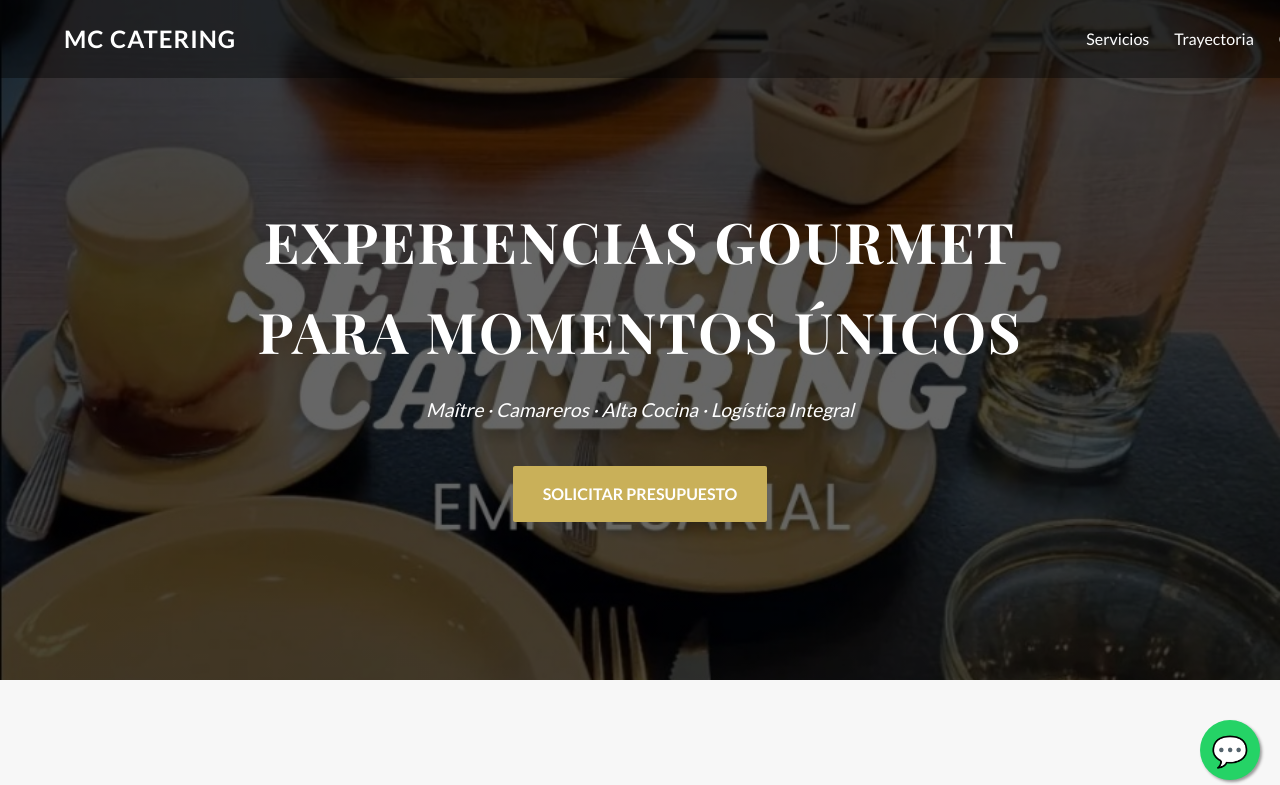
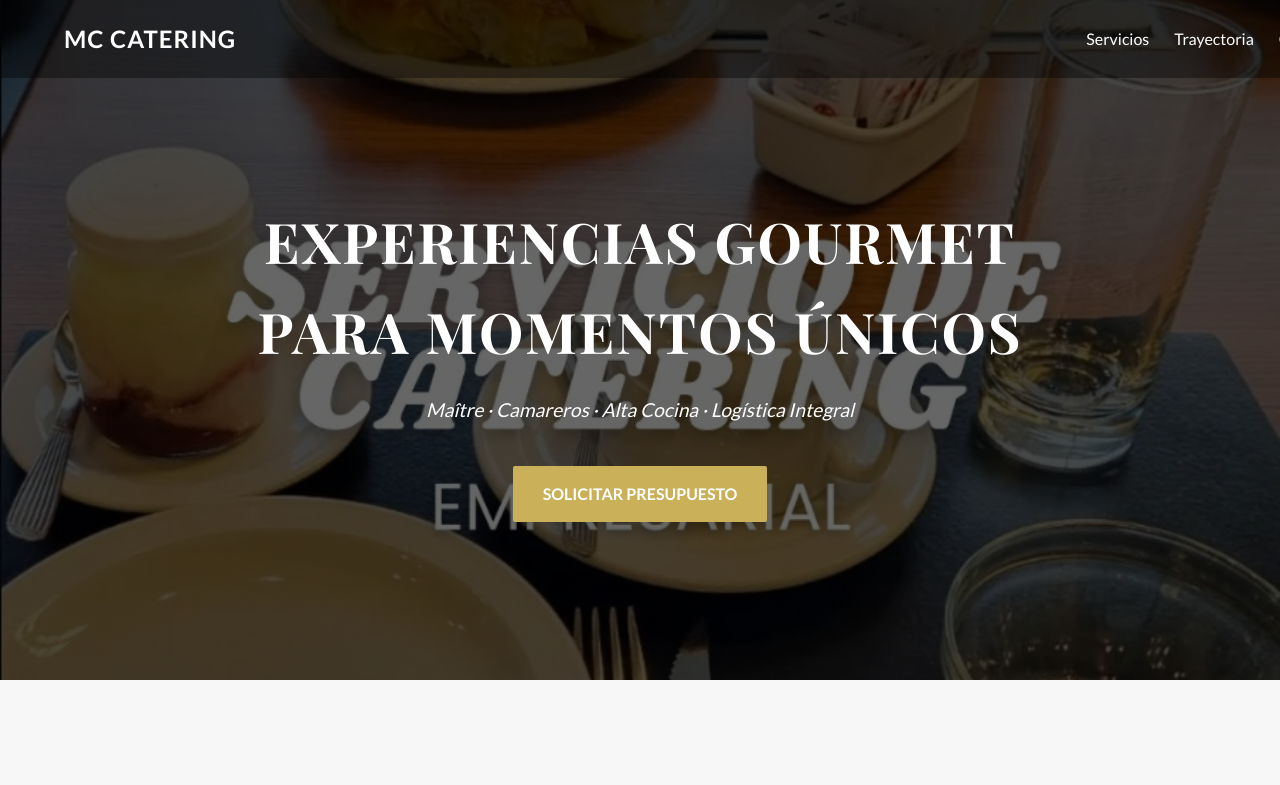
Before and after one commit to Dosmacxx/mc-catering, a Next.js app: page / in a window 1280 px wide. Shown: the top 785 px of the page. Built offline with nearby package versions, Linux system fonts and the light colour scheme.

Commit message:
Update index.js

```diff
--- a/pages/index.js
+++ b/pages/index.js
@@ -93,11 +93,11 @@ const Home = () => {
                 </div>
             </section>
 
-            {/* 💬 BOTÓN FLOTANTE DE WHATSAPP (AQUÍ DEBES PEGAR TU ENLACE) */}
-            <a href="URL-A-TU-WHATSAPP" className="whatsapp-float" target="_blank">
-                <span style={{ fontSize: '30px' }}>💬</span>
-            </a>
-
+          <div class="contact-float">
+    <a href="https://wa.me/+5491141687448?text=Hola,%20me%20interesa%20un%20presupuesto" target="_blank">
+        <i class="fab fa-whatsapp"></i>
+    </a>
+</div>
         </>
     );
 };
```
